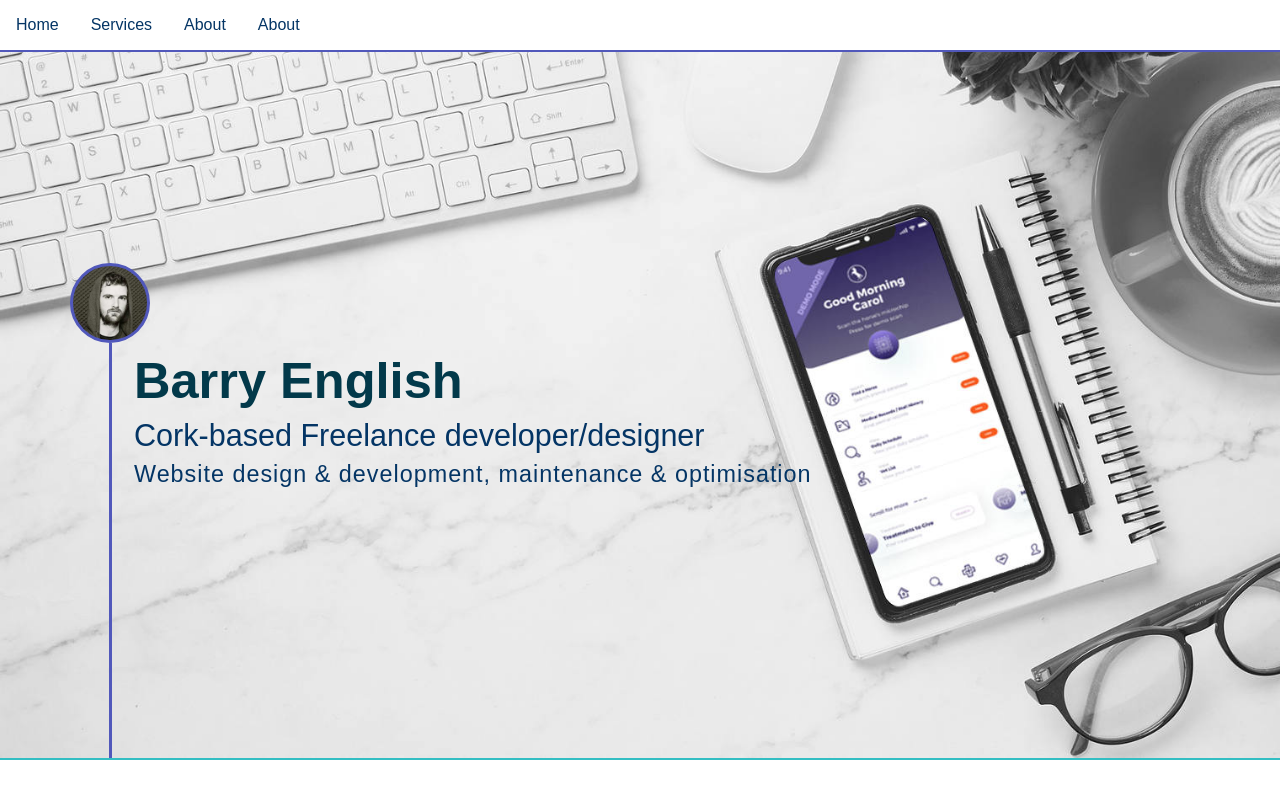
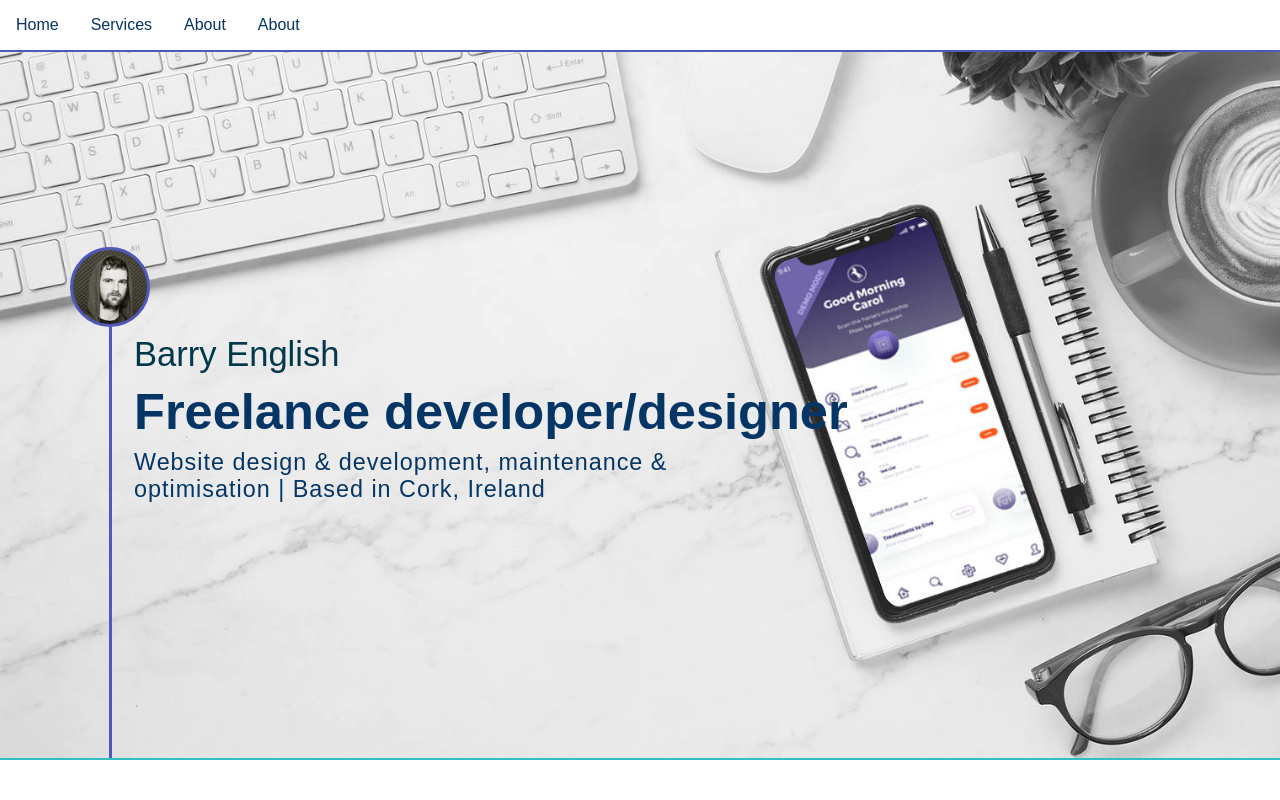
Before and after one commit to DoubleMarv/freelance_gatsby_site, a Gatsby site: page / in a window 1280 px wide. Shown: the top 800 px of the page. Built offline with nearby package versions, Linux system fonts and the light colour scheme; Gatsby itself is replaced by a stand-in of ours; a small style sheet from the web is missing.

Commit message:
Some updates

```diff
--- a/gatsby-config.js
+++ b/gatsby-config.js
@@ -3,8 +3,8 @@
  */
 module.exports = {
   siteMetadata: {
-    title: `OneYou`,
-    siteUrl: `https://www.yourdomain.tld`
+    title: `Freelance Web Design Cork`,
+    siteUrl: `https://freelance-webdesign-cork.ie/`
   },
   plugins: ["gatsby-plugin-sass", "gatsby-plugin-image", "gatsby-plugin-sitemap", "gatsby-plugin-sharp", "gatsby-transformer-sharp", {
     resolve: 'gatsby-source-filesystem',
--- a/package.json
+++ b/package.json
@@ -1,5 +1,5 @@
 {
-  "name": "one-you",
+  "name": "Freelaance",
   "version": "1.0.0",
   "private": true,
   "description": "one-you",
--- a/src/asset_includes/homepagebanner.scss
+++ b/src/asset_includes/homepagebanner.scss
@@ -45,23 +45,23 @@ p,h1,h2{
 
 	p{
 		color: $darkgreen;
-		font-weight: 600;
+		font-weight: 300;
 		font-family: $firafont;
 					 @media screen and (min-width:768px) {
-			 	font-size: 3rem;
-              font-size: calc(3rem + .2vw);
+			 	font-size: 2rem;
+              font-size: calc(2rem + .2vw);
              }
              @media screen and (max-width:767px) {
-             	font-size: 2rem;
-                font-size: calc(2rem + .2vw);
+             	font-size: 1.75rem;
+                font-size: calc(1.75rem + .2vw);
              }
 	}
 	h1{
 			color: $darkblue;
-			font-weight: 300;
+			font-weight: 600;
 			font-family: $firafont;
 					 @media screen and (min-width:768px) {
-              font-size: calc(1.75rem + .2vw);
+              font-size: calc(3rem + .2vw);
              }
              @media screen and (max-width:767px) {
                 font-size: calc(1.5rem + .2vw);
@@ -72,6 +72,7 @@ p,h1,h2{
 		font-weight: 300;
 		letter-spacing: 1px;
 		font-family: $firafont;
+		max-width: 40rem;
 				 @media screen and (min-width:768px) {
 		  font-size: calc(1.3rem + .2vw);
 		 }
--- a/src/components/griditem.js
+++ b/src/components/griditem.js
@@ -22,7 +22,8 @@ const Griditem = (props) => {
 style={{backgroundImage:'url('+ backimage +')'}}
 initial="hidden"
 animate={{ y: topdistance }}
-transition={{ ease: "easeOut", duration: delayo }}
+// transition={{ ease: "easeOut", duration: delayo }}
+  transition={{ type: "spring", stiffness: 60, delay: 0 }}
 className="griditem"
 ></motion.div>
     </>
--- a/src/components/homepagebanner.js
+++ b/src/components/homepagebanner.js
@@ -38,10 +38,10 @@ onAnimationComplete={addborderbottom}>
   transition={{ type: "spring", stiffness: 50, delay: 0.3 }}>Barry English</motion.p>
       	<motion.h1 initial={{ x: -30, opacity: 0 }}
   animate={{ x: 0, opacity: 1 }}
-  transition={{ type: "spring", stiffness: 60, delay: 0.4 }}>Cork-based Freelance developer/designer</motion.h1>
+  transition={{ type: "spring", stiffness: 60, delay: 0.4 }}>Freelance developer/designer</motion.h1>
         	<motion.h2 initial={{ y: 80, opacity: 0 }}
   animate={{ y: 0, opacity: 1 }}
-  transition={{ type: "spring", stiffness: 60, delay: 0.4 }}>Website design & development, maintenance & optimisation</motion.h2>
+  transition={{ type: "spring", stiffness: 60, delay: 0.4 }}>Website design & development, maintenance & optimisation | Based in Cork, Ireland</motion.h2>
       </div>
       </div>
       </motion.section>
```
Also changed, not shown: 1 other file.
